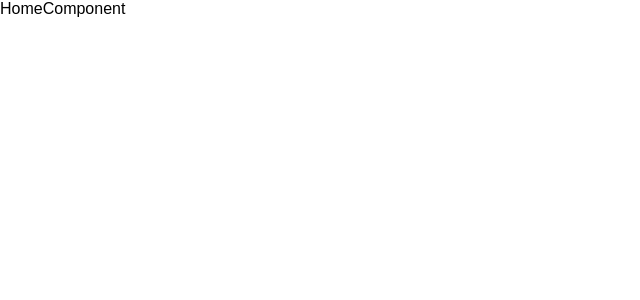
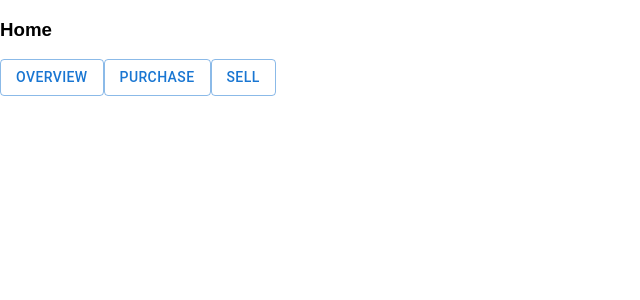
Before and after one commit to joshnice/investment_tracker, a React (Create React App) app: page / in a window 1280 px wide. Shown: the top 300 px of the page, without its empty margins (0-640 px from the left). Built offline with nearby package versions, Linux system fonts and the light colour scheme.

Commit message:
Added home buttons

```diff
--- a/src/pages/home.tsx
+++ b/src/pages/home.tsx
@@ -1,10 +1,23 @@
+import { Button } from "@mui/material";
 import React, { FunctionComponent } from "react";
+import { useNavigate } from "react-router-dom";
+import { Pages } from "../types/global";
 
 const HomeComponent: FunctionComponent = () => {
+    const navigate = useNavigate();
+    const navigateToPage = (page: Pages) => {
+        navigate(page.toLowerCase());
+    }
+
     return (
-        <>
-            HomeComponent
-        </>
+        <div>
+            <h3>Home</h3>
+            <div>
+                <Button variant="outlined" onClick={() => navigateToPage(Pages.OVERVIEW)} >Overview</Button>
+                <Button variant="outlined" onClick={() => navigateToPage(Pages.PURCHASE)}>Purchase</Button>
+                <Button variant="outlined" onClick={() => navigateToPage(Pages.SELL)}>Sell</Button>
+            </div>
+        </div>
     )
 }
 
```
